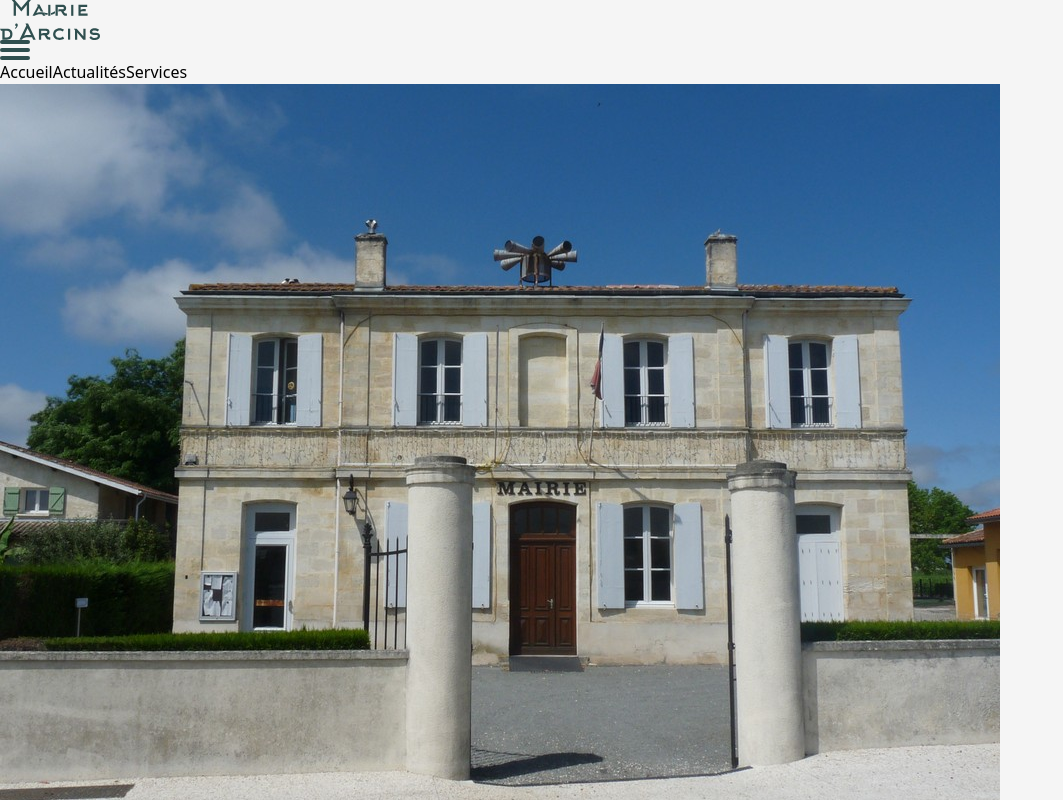
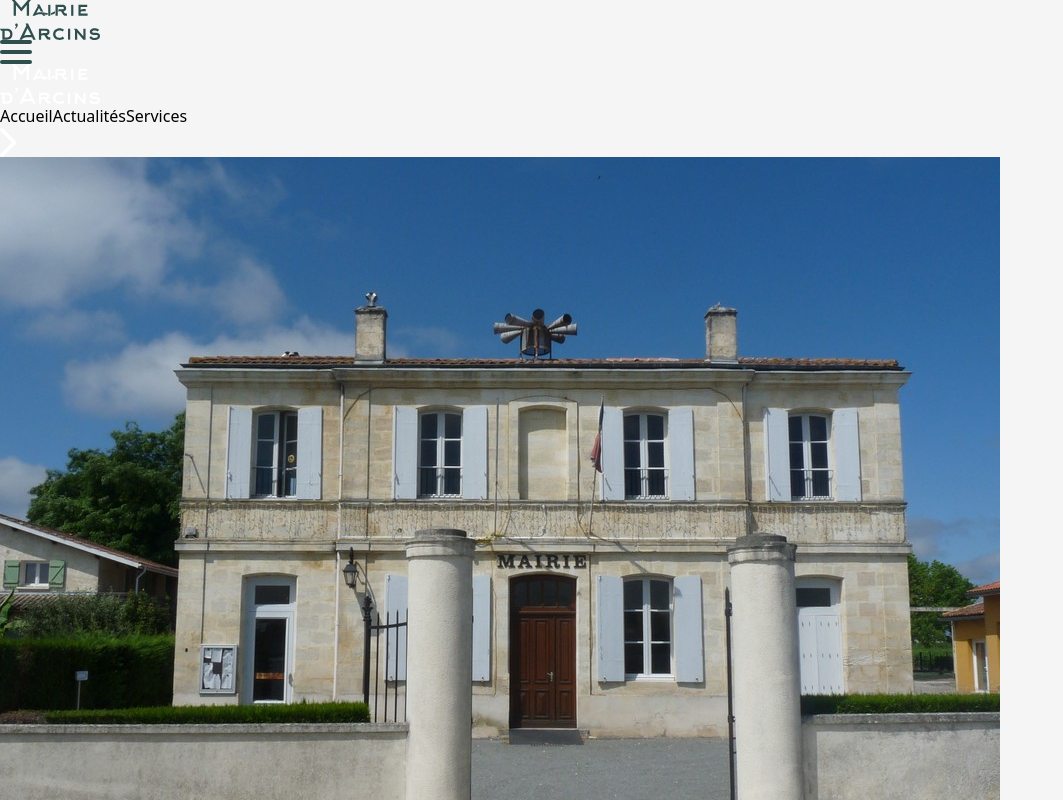
Before and after one commit to ozen2/Mairie-Arcins, a Next.js app: page / in a window 1280 px wide. Shown: the top 800 px of the page, without its empty margins (0-1063 px from the left). Built offline with nearby package versions, Linux system fonts and the light colour scheme.

Commit message:
navbar in progress

```diff
--- a/src/app/components/navbarClient.jsx
+++ b/src/app/components/navbarClient.jsx
@@ -2,29 +2,76 @@
 
 import { useState } from "react";
 import Link from "next/link";
+import Image from "next/image";
+
+import Arrow from "../../../public/arrow.svg";
+import LogoArcins from "../../../public/logoArcinsWhite.svg";
 
 export default function NavbarClient() {
-  const [isOpen, setIsOpen] = useState(false);
+  const [IsArrowClicked, SetIsArrowClicked] = useState(false);
+  const [IsBurgerClicked, SetIsBurgerClicked] = useState(false);
+  const [IsNavVisible, SetIsNavVisible] = useState(false);
 
-  const handleMenu = () => {
-    setIsOpen(!isOpen);
+  const toggleArrow = () => {
+    SetIsArrowClicked(!IsArrowClicked);
   };
+
+  const toggleNav = () => {
+    SetIsNavVisible(true);
+    if (IsNavVisible) {
+      setTimeout(() => {
+        setIsNavVisible(false);
+      }, 500);
+    }
+    setTimeout(() => {
+      SetIsBurgerClicked(!IsBurgerClicked);
+    }, 1);
+  };
+
+  const isOpen = IsBurgerClicked
+    ? "bg-[--primary-color] absolute z-20 h-0 w-full top-0 left-0 -translate-y-[50rem] duration-700 ease-in-out flex flex-col gap-10 items-start"
+    : "bg-[--primary-color] absolute z-20 w-full h-full top-0 left-0 flex flex-col duration-500 ease-in-out gap-10 items-start";
+
+  const isVisible = IsNavVisible ? "block" : "hidden";
 
   return (
     <>
-      <div
-        className={`burger-menu  ${isOpen ? "open absolute z-30" : ""}`}
-        onClick={handleMenu}
-      >
-        <div className="line1"></div>
-        <div className="line2"></div>
-        <div className="line3"></div>
-      </div>
-      <section className={`${isOpen ? "flex flex-col bg-[var(--primary-color)] min-h-full w-full absolute z-20 translate-x-0 top-0 delay-75 duration-500" : "flex flex-col bg-[--primary-color] w-screen absolute top-20 -right-96"}`}>
-        <Link href={navigator}>Accueil</Link>
-        <Link href={navigator}>Actualités</Link>
-        <Link href={navigator}>Services</Link>
-      </section>
+      <button onClick={toggleNav} className="burger-menu">
+        <span className={IsBurgerClicked ? "bg-white h-1 w-8 z-50 open1 rounded-full" : "line1"}></span>
+        <span
+          className={IsBurgerClicked ? "bg-white h-1 w-8 z-50 open2" : "line2"}
+        ></span>
+        <span
+          className={
+            IsBurgerClicked ? "bg-white h-1 w-8 z-50 open3 rounded-full" : "line3"
+          }
+        ></span>
+      </button>
+      <nav className={`${isOpen} ${isVisible}`}>
+        <Image
+          src={LogoArcins}
+          alt=""
+          width={100}
+          className="mt-10 ml-10 z-50"
+        />
+        <Link href={navigator} className="mt-20 ml-10 text-white text-2xl">
+          Accueil
+        </Link>
+        <Link href={navigator} className="text-white ml-10 text-2xl">
+          Actualités
+        </Link>
+        <Link
+          href={navigator}
+          className="text-white ml-10 text-2xl flex w-screen justify-between"
+          onClick={toggleArrow}
+        >
+          Services
+          <Image
+            src={Arrow}
+            className={IsArrowClicked ? "w-2 mr-20 rotate-90" : "w-2 mr-20"}
+          />
+        </Link>
+      </nav>
     </>
   );
 }
--- a/src/app/globals.css
+++ b/src/app/globals.css
@@ -65,17 +65,18 @@ p {
 
 .burger-menu {
   cursor: pointer;
-  width: 30px;
-  height: 20px;
+  width: 2rem;
+  height: 1.5rem;
   display: flex;
   flex-direction: column;
   justify-content: space-between;
 }
 
-.line1,
+.burger-menu .line1,
 .line2,
 .line3 {
-  height: 4px;
+  height: 0.25rem;
+  width: 2rem;
   background-color: var(--primary-color);
   transition: all 0.3s ease;
   border-radius: 10rem;
@@ -93,14 +94,19 @@ p {
   transform: translateY(0);
 }
 
-.burger-menu.open .line1 {
-  transform: rotate(45deg) translateY(11px);
+.open1 {
+  transform: rotate(45deg) translateY(14px);
 }
 
-.burger-menu.open .line2 {
+.open2 {
   transform: scale(0);
 }
 
-.burger-menu.open .line3 {
-  transform: rotate(-45deg) translateY(-11px);
+.open3 {
+  transform: rotate(-45deg) translateY(-14px);
 }
+
+.span {
+  width: 35rem;
+  height: 0.1rem;
+}
```
Also changed, not shown: public/arrow.svg (added), public/logoArcinsWhite.svg (added).
